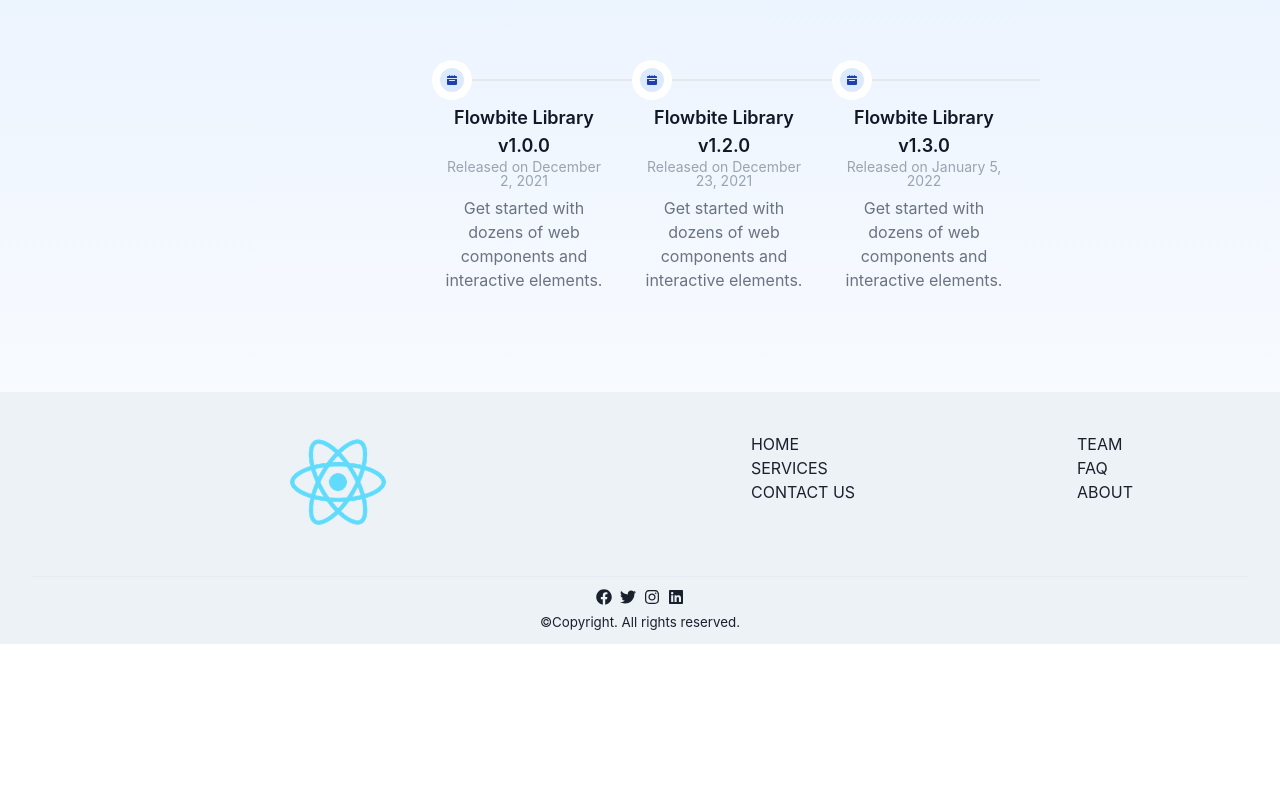
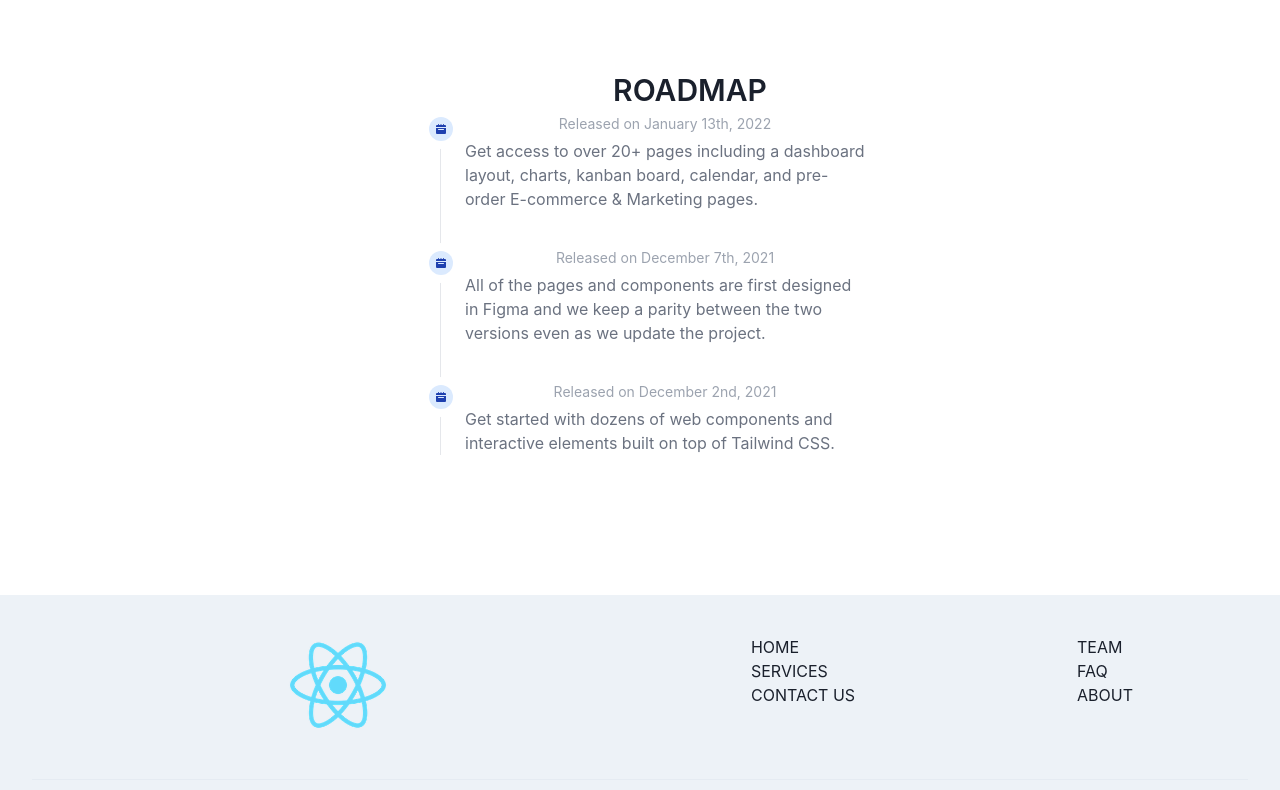
Before and after one commit to whiz-techie/Testbrdtech, a React (Create React App) app: page / in a window 1280 px wide. Shown: the part 1832-2622 px from the top of the page. Before the commit the page ends 2476 px from the top, so only its background shows below. Built offline with nearby package versions, Linux system fonts and the light colour scheme.

Commit message:
reverted some timeline changes

```diff
--- a/src/App.js
+++ b/src/App.js
@@ -18,7 +18,7 @@ import Contactus from './components/Contactus';
 import Services from './components/Services';
 function App() {
   return (
-    <div className="App bg-gradient-to-b from-white via-blue-100 to-white">
+    <div className="App">
       <Nav/>
       <Routes>
 <Route path="/" element={<Home/>}/>
--- a/src/components/Sections/Timeline.js
+++ b/src/components/Sections/Timeline.js
@@ -2,53 +2,50 @@ import React from 'react'
 
 const Timeline = () => {
   return (
-//     <div className=' pt-[30px] w-[250px]  sm:pt-[50px] sm:w-[400px]  md:w-[500px] lg:pl-[100px] lg:w-[600px] lg:pt-[60px] lg:mb-[100px]'>
-//             <h1 className=' font-semibold text-[30px] '>
-//                 ROADMAP
-//             </h1>
-//         <div className=' justify-center'>
-//         </div>
-// <ol class="relative border-s border-gray-200 dark:border-gray-700">
-//     <li class="mb-10 ms-6 w-[200px] sm:w-[400px]">
-//         <span class="absolute flex items-center justify-center w-6 h-6 bg-blue-100 rounded-full -start-3 ring-8 ring-white dark:ring-gray-900 dark:bg-blue-900">
-//             {/* <svg class="w-2.5 h-2.5 text-blue-800 dark:text-blue-300" aria-hidden="true" xmlns="http://www.w3.org/2000/svg" fill="currentColor" viewBox="0 0 20 20">
-//                 <path d="M20 4a2 2 0 0 0-2-2h-2V1a1 1 0 0 0-2 0v1h-3V1a1 1 0 0 0-2 0v1H6V1a1 1 0 0 0-2 0v1H2a2 2 0 0 0-2 2v2h20V4ZM0 18a2 2 0 0 0 2 2h16a2 2 0 0 0 2-2V8H0v10Zm5-8h10a1 1 0 0 1 0 2H5a1 1 0 0 1 0-2Z"/>
-//             </svg> */}
-//         </span>
-//         <h3 class="mb-1 text-lg font-semibold text-gray-900 dark:text-white"></h3>
-//         <time class="block mb-2 text-sm font-normal leading-none text-gray-400 dark:text-gray-500 ">Released on January 13th, 2022</time>
-//         <p class="mb-4 text-base font-normal text-gray-500 dark:text-gray-400 text-left">Get access to over 20+ pages including a dashboard layout, charts, kanban board, calendar, and pre-order E-commerce & Marketing pages.</p>
-//     </li>
-//     <li class="mb-10 ms-6 w-[200px] sm:w-[400px]">
-//         <span class="absolute flex items-center justify-center w-6 h-6 bg-blue-100 rounded-full -start-3 ring-8 ring-white dark:ring-gray-900 dark:bg-blue-900">
-//             {/* <svg class="w-2.5 h-2.5 text-blue-800 dark:text-blue-300" aria-hidden="true" xmlns="http://www.w3.org/2000/svg" fill="currentColor" viewBox="0 0 20 20">
-//                 <path d="M20 4a2 2 0 0 0-2-2h-2V1a1 1 0 0 0-2 0v1h-3V1a1 1 0 0 0-2 0v1H6V1a1 1 0 0 0-2 0v1H2a2 2 0 0 0-2 2v2h20V4ZM0 18a2 2 0 0 0 2 2h16a2 2 0 0 0 2-2V8H0v10Zm5-8h10a1 1 0 0 1 0 2H5a1 1 0 0 1 0-2Z"/>
-//             </svg> */}
-//         </span>
-//         <h3 class="mb-1 text-lg font-semibold text-gray-900 dark:text-white"></h3>
-//         <time class="block mb-2 text-sm font-normal leading-none text-gray-400 dark:text-gray-500">Released on December 7th, 2021</time>
-//         <p class="text-base font-normal text-gray-500 dark:text-gray-400 text-left">All of the pages and components are first designed in Figma and we keep a parity between the two versions even as we update the project.</p>
-//     </li>
-//     <li class="mb-10 ms-6 w-[200px] sm:w-[400px]">
-//         <span class="absolute flex items-center justify-center w-6 h-6 bg-blue-100 rounded-full -start-3 ring-8 ring-white dark:ring-gray-900 dark:bg-blue-900">
-//             {/* <svg class="w-2.5 h-2.5 text-blue-800 dark:text-blue-300" aria-hidden="true" xmlns="http://www.w3.org/2000/svg" fill="currentColor" viewBox="0 0 20 20">
-//                 <path d="M20 4a2 2 0 0 0-2-2h-2V1a1 1 0 0 0-2 0v1h-3V1a1 1 0 0 0-2 0v1H6V1a1 1 0 0 0-2 0v1H2a2 2 0 0 0-2 2v2h20V4ZM0 18a2 2 0 0 0 2 2h16a2 2 0 0 0 2-2V8H0v10Zm5-8h10a1 1 0 0 1 0 2H5a1 1 0 0 1 0-2Z"/>
-//             </svg> */}
-//         </span>
-//         <h3 class="mb-1 text-lg font-semibold text-gray-900 dark:text-white"></h3>
-//         <time class="block mb-2 text-sm font-normal leading-none text-gray-400 dark:text-gray-500">Released on December 2nd, 2021</time>
-//         <p class="text-base font-normal text-gray-500 dark:text-gray-400 text-left">Get started with dozens of web components and interactive elements built on top of Tailwind CSS.</p>
-//     </li>
-// </ol>
+    <div className=' pt-[30px] w-[250px]  sm:pt-[50px] sm:w-[400px]  md:w-[500px] lg:pl-[100px] lg:w-[600px] lg:pt-[60px] lg:mb-[100px]'>
+            <h1 className=' font-semibold text-[30px] '>
+                ROADMAP
+            </h1>
+        <div className=' justify-center'>
+        </div>
+<ol class="relative border-s border-gray-200 dark:border-gray-700">
+    <li class="mb-10 ms-6 w-[200px] sm:w-[400px]">
+        <span class="absolute flex items-center justify-center w-6 h-6 bg-blue-100 rounded-full -start-3 ring-8 ring-white dark:ring-gray-900 dark:bg-blue-900">
+            <svg class="w-2.5 h-2.5 text-blue-800 dark:text-blue-300" aria-hidden="true" xmlns="http://www.w3.org/2000/svg" fill="currentColor" viewBox="0 0 20 20">
+                <path d="M20 4a2 2 0 0 0-2-2h-2V1a1 1 0 0 0-2 0v1h-3V1a1 1 0 0 0-2 0v1H6V1a1 1 0 0 0-2 0v1H2a2 2 0 0 0-2 2v2h20V4ZM0 18a2 2 0 0 0 2 2h16a2 2 0 0 0 2-2V8H0v10Zm5-8h10a1 1 0 0 1 0 2H5a1 1 0 0 1 0-2Z"/>
+            </svg>
+        </span>
+        <h3 class="mb-1 text-lg font-semibold text-gray-900 dark:text-white"></h3>
+        <time class="block mb-2 text-sm font-normal leading-none text-gray-400 dark:text-gray-500 ">Released on January 13th, 2022</time>
+        <p class="mb-4 text-base font-normal text-gray-500 dark:text-gray-400 text-left">Get access to over 20+ pages including a dashboard layout, charts, kanban board, calendar, and pre-order E-commerce & Marketing pages.</p>
+    </li>
+    <li class="mb-10 ms-6 w-[200px] sm:w-[400px]">
+        <span class="absolute flex items-center justify-center w-6 h-6 bg-blue-100 rounded-full -start-3 ring-8 ring-white dark:ring-gray-900 dark:bg-blue-900">
+            <svg class="w-2.5 h-2.5 text-blue-800 dark:text-blue-300" aria-hidden="true" xmlns="http://www.w3.org/2000/svg" fill="currentColor" viewBox="0 0 20 20">
+                <path d="M20 4a2 2 0 0 0-2-2h-2V1a1 1 0 0 0-2 0v1h-3V1a1 1 0 0 0-2 0v1H6V1a1 1 0 0 0-2 0v1H2a2 2 0 0 0-2 2v2h20V4ZM0 18a2 2 0 0 0 2 2h16a2 2 0 0 0 2-2V8H0v10Zm5-8h10a1 1 0 0 1 0 2H5a1 1 0 0 1 0-2Z"/>
+            </svg>
+        </span>
+        <h3 class="mb-1 text-lg font-semibold text-gray-900 dark:text-white"></h3>
+        <time class="block mb-2 text-sm font-normal leading-none text-gray-400 dark:text-gray-500">Released on December 7th, 2021</time>
+        <p class="text-base font-normal text-gray-500 dark:text-gray-400 text-left">All of the pages and components are first designed in Figma and we keep a parity between the two versions even as we update the project.</p>
+    </li>
+    <li class="mb-10 ms-6 w-[200px] sm:w-[400px]">
+        <span class="absolute flex items-center justify-center w-6 h-6 bg-blue-100 rounded-full -start-3 ring-8 ring-white dark:ring-gray-900 dark:bg-blue-900">
+            <svg class="w-2.5 h-2.5 text-blue-800 dark:text-blue-300" aria-hidden="true" xmlns="http://www.w3.org/2000/svg" fill="currentColor" viewBox="0 0 20 20">
+                <path d="M20 4a2 2 0 0 0-2-2h-2V1a1 1 0 0 0-2 0v1h-3V1a1 1 0 0 0-2 0v1H6V1a1 1 0 0 0-2 0v1H2a2 2 0 0 0-2 2v2h20V4ZM0 18a2 2 0 0 0 2 2h16a2 2 0 0 0 2-2V8H0v10Zm5-8h10a1 1 0 0 1 0 2H5a1 1 0 0 1 0-2Z"/>
+            </svg>
+        </span>
+        <h3 class="mb-1 text-lg font-semibold text-gray-900 dark:text-white"></h3>
+        <time class="block mb-2 text-sm font-normal leading-none text-gray-400 dark:text-gray-500">Released on December 2nd, 2021</time>
+        <p class="text-base font-normal text-gray-500 dark:text-gray-400 text-left">Get started with dozens of web components and interactive elements built on top of Tailwind CSS.</p>
+    </li>
+</ol>
 
 
-//     </div>
+    </div>
 
 
-<div className=' pt-[30px] w-[350px]  sm:pt-[50px] sm:w-[400px]  md:w-[500px] lg:pl-[100px] lg:w-[600px] lg:pt-[60px] lg:mb-[100px]'>
-
-
-
+/* <div className=' pt-[30px] w-[350px]  sm:pt-[50px] sm:w-[400px]  md:w-[500px] lg:pl-[100px] lg:w-[600px] lg:pt-[60px] lg:mb-[100px]'>
 
 
 <ol class="items-center sm:flex">
@@ -98,7 +95,7 @@ const Timeline = () => {
         </div>
     </li>
 </ol>
-</div>
+</div> */
 
   )
 }
```
